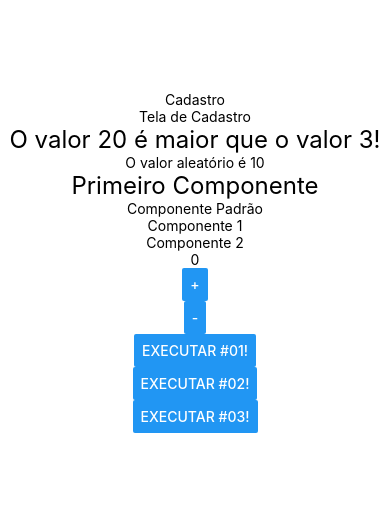
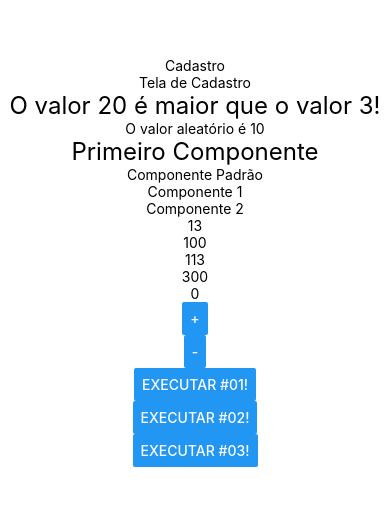
Before and after one commit to CauanDZN/exercicios-rn, a React Native app: screen / in a window 390 px wide. Shown: the part 160-666 px from the top of the page. Built offline with nearby package versions, Linux system fonts and the light colour scheme.

Commit message:
feat: direct communication

```diff
--- a/src/App.js
+++ b/src/App.js
@@ -7,6 +7,7 @@
 import Titulo from "./components/Titulo";
 import Botao from "./components/Botao";
 import Contador from "./components/Contador";
+import Pai from "./components/direta/Pai";
 
 function App() {
     return (
@@ -18,6 +19,7 @@
             <CompPadrao />
             <Comp1 />
             <Comp2 />
+            <Pai />
             <Contador inicial={0} passo={1} />
             <Botao />
         </SafeAreaView>
--- /dev/null
+++ b/src/components/direta/Filho.js
@@ -0,0 +1,12 @@
+import React from 'react'
+import { Text } from 'react-native'
+import Estilo from '../estilo'
+
+export default props => {
+    return (
+        <>
+            <Text style={Estilo.txtG}>{props.a}</Text>
+            <Text style={Estilo.txtG}>{props.b}</Text>
+        </>
+    )
+}
--- /dev/null
+++ b/src/components/direta/Pai.js
@@ -0,0 +1,13 @@
+import React from 'react'
+import Filho from './Filho'
+
+export default props => {
+    let x = 13
+    let y = 100
+    return (
+        <>
+            <Filho a={x} b={y} />
+            <Filho a={x + 100} b={y + 200} />
+        </>
+    )
+}
```
